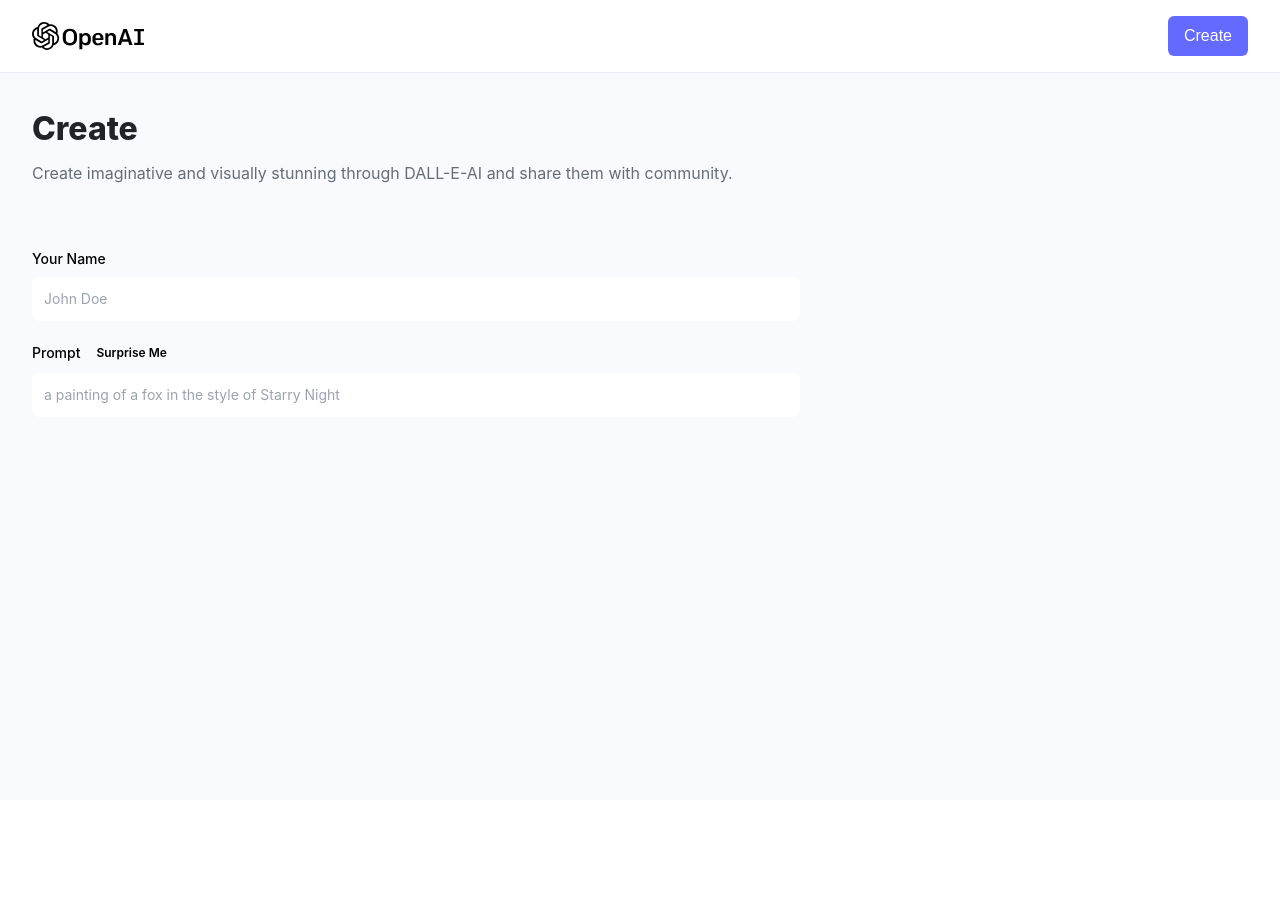
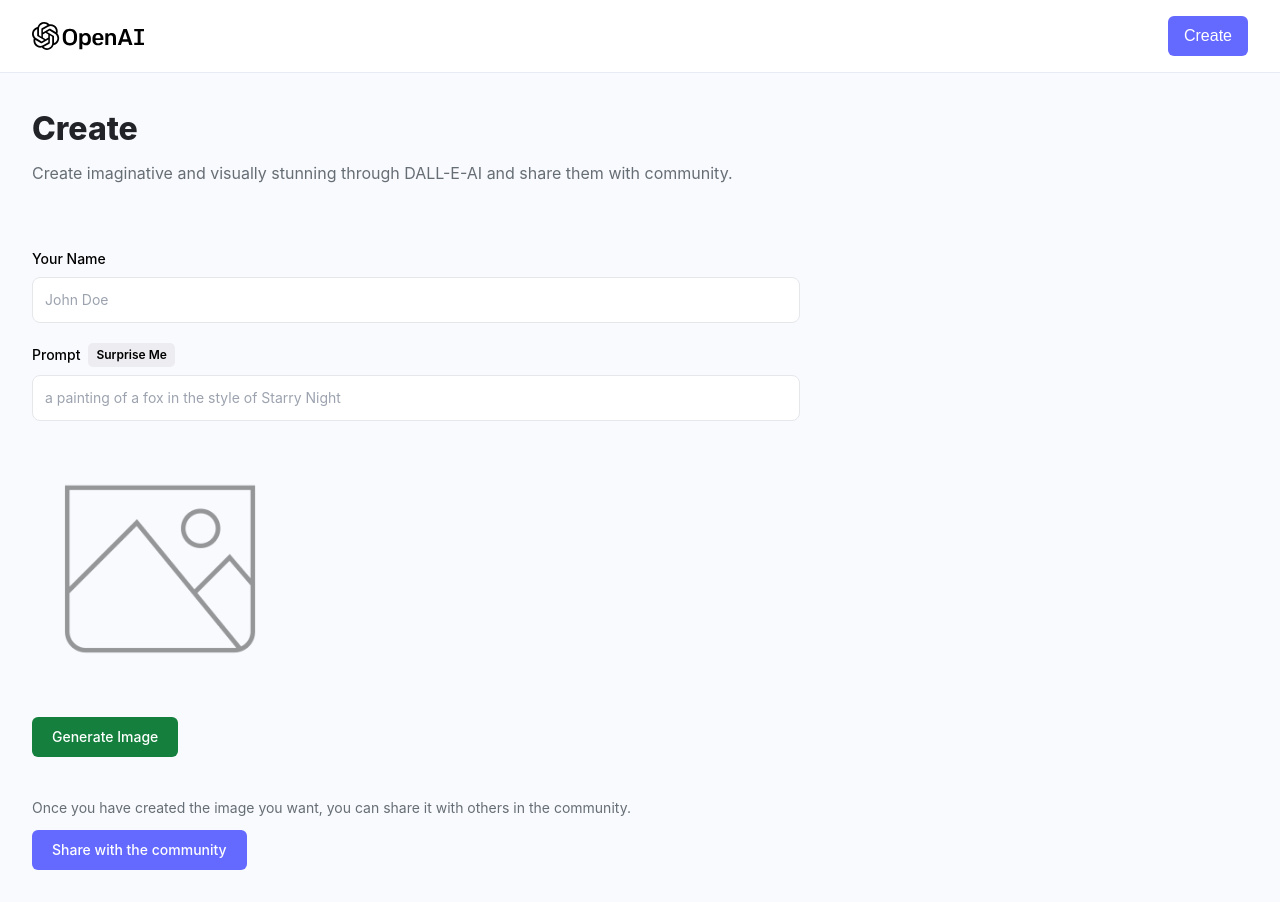
Before and after one commit to Dharmendrakumar-Patel/Artefy, a React (Vite) app in the folder Client/: page /create-post in a window 1280 px wide. Before the commit the page ends 800 px from the top, so only its background shows below. Built offline with nearby package versions, Linux system fonts and the light colour scheme; a web font is replaced by a local one.

Commit message:
completed front-end UI for artfy

```diff
--- a/Client/src/components/FormField.jsx
+++ b/Client/src/components/FormField.jsx
@@ -24,7 +24,7 @@
             <button
               type='button'
               onClick={handleSurpriseMe}
-              className='font-semibold text-xs bg-#ECECF1] py-1 px-2 rounded-[5px] text-black'
+              className='font-semibold text-xs bg-[#ECECF1] py-1 px-2 rounded-[5px] text-black'
             >
               Surprise Me
             </button>
@@ -39,7 +39,7 @@
         value={value}
         onChange={handleChange}
         required
-        className='bg-grey-50 border-grey-300 tetx-grey-900 text-sm rounded-lg focus:ring-[#4649ff] focus:border-[#4649ff] outline-none block w-full p-3'
+        className='bg-grey-50 border border-grey-300 tetx-grey-900 text-sm rounded-lg focus:ring-[#4649ff] focus:border-[#4649ff] outline-none block w-full p-3'
       />
     </div>
   )
--- a/Client/src/pages/CreatePost.jsx
+++ b/Client/src/pages/CreatePost.jsx
@@ -9,20 +9,25 @@
     const navigate = useNavigate()
     const [form, setForm] = useState({
         name: '',
-        propmt: '',
+        prompt: '',
         photo: '',
     })
-    const [generatingimg, setGeneratingImg] = useState(false)
+    const [generatingImg, setGeneratingImg] = useState(false)
     const [loading, setLoading] = useState(false)
 
+    const genrateImage = async () => {}
+
     const handleSubmit = (e) => {
-
     }
 
     const handleChange = (e) => {
+        setForm({...form, [e.target.name]: e.target.value})
     }
 
-    const handleSurpriseMe = (e) => {}
+    const handleSurpriseMe = (e) => {
+        const randomPrompt = getRandomPrompt(form.prompt)
+        setForm({...form, prompt: randomPrompt})
+    }
 
   return (
     <section className='max-w-7xl mx-auto'>
@@ -55,6 +60,56 @@
                     isSurpriseMe
                     handleSurpriseMe={handleSurpriseMe}
                 />
+
+                <div className='relative bg-grey-50 broder border-grey-300 text-grey-900 text-sm rounded-lg focus:ring-blue-500 focus:border-blue-500 w-64 p-3 flex justify-center items-center'>
+                    {
+                        form.photo ? (
+                            <img
+                                src={form.photo}
+                                alt={form.prompt}
+                                className='w-full h-full object-contain'
+                            />
+                        ) : (
+                            <img
+                                src={preview}
+                                alt='preview'
+                                className='w-full h-full object-contain opacity-40'
+                            />
+                        )
+                    }
+
+                    {
+                        generatingImg && (
+                            <div className='absolute inset-0 z-0 flex justify-center items-center bg-[rgba(0,0,0,0.5)] rounded-lg'>
+                                <Loader />
+                            </div>
+                        )
+                    }
+                </div>
+            </div>
+
+            <div className='mt-5 flex gap-5'>
+                <button
+                    type='button'
+                    onClick={genrateImage}
+                    className='text-white bg-green-700 font-medium rounded-md text-sm w-full sm:w-auto px-5 py-2.5 text-center'
+                >
+                    {
+                        generatingImg ? 'Generating Image' : 'Generate Image'
+                    }
+                </button>
+            </div>
+
+            <div className='mt-10'>
+                <p className='mt-2 text-[#666e75] text-[14px]'>
+                    Once you have created the image you want, you can share it with others in the community.
+                </p>
+                <button
+                    type='submit'
+                    className='mt-3 text-white bg-[#6469FF] font-medium rounded-md text-sm w-full sm:w-auto px-5 py-2.5 text-center'
+                >
+                    {loading ? 'Sharing...' : 'Share with the community'}
+                </button>
             </div>
         </form>
     </section>
```
